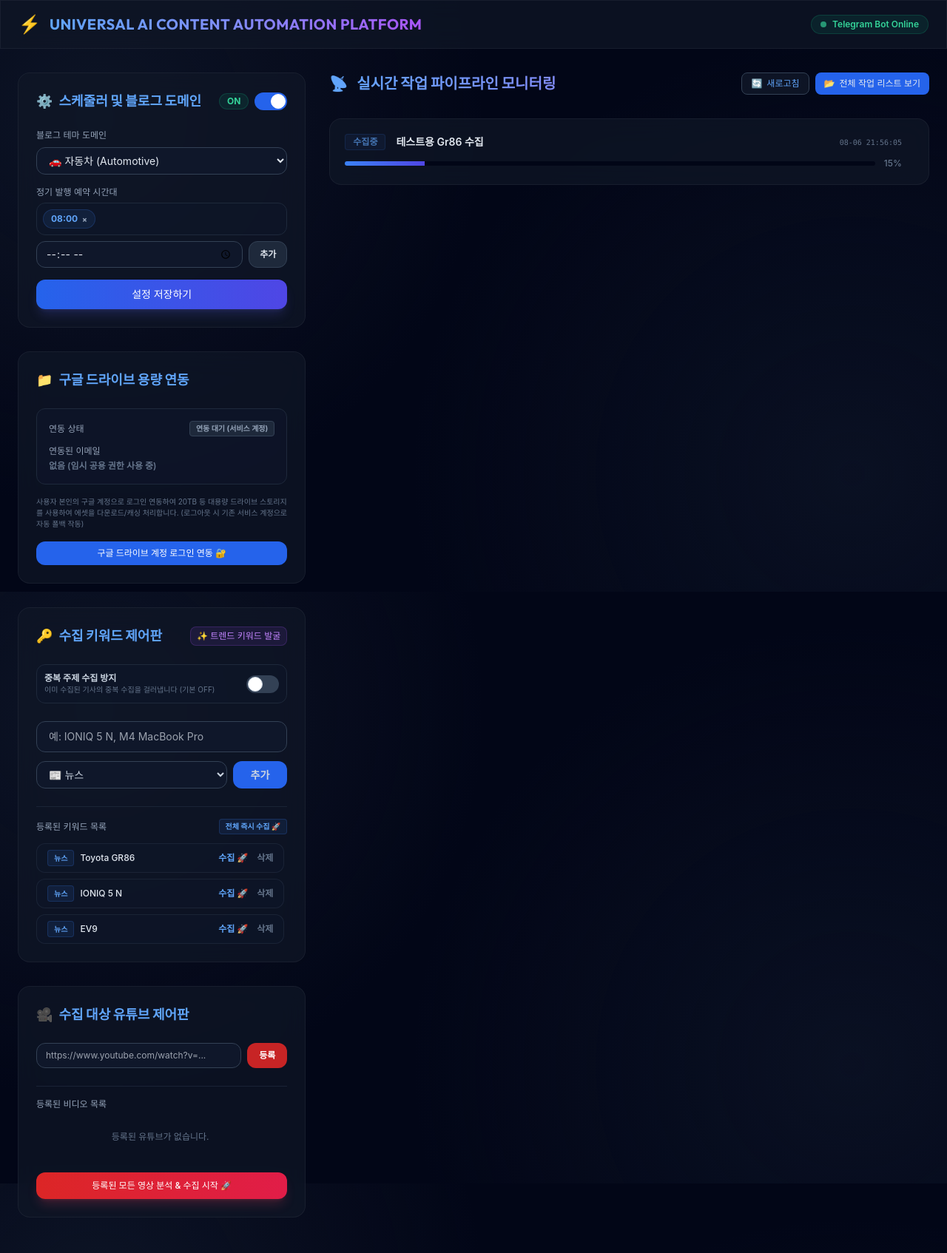
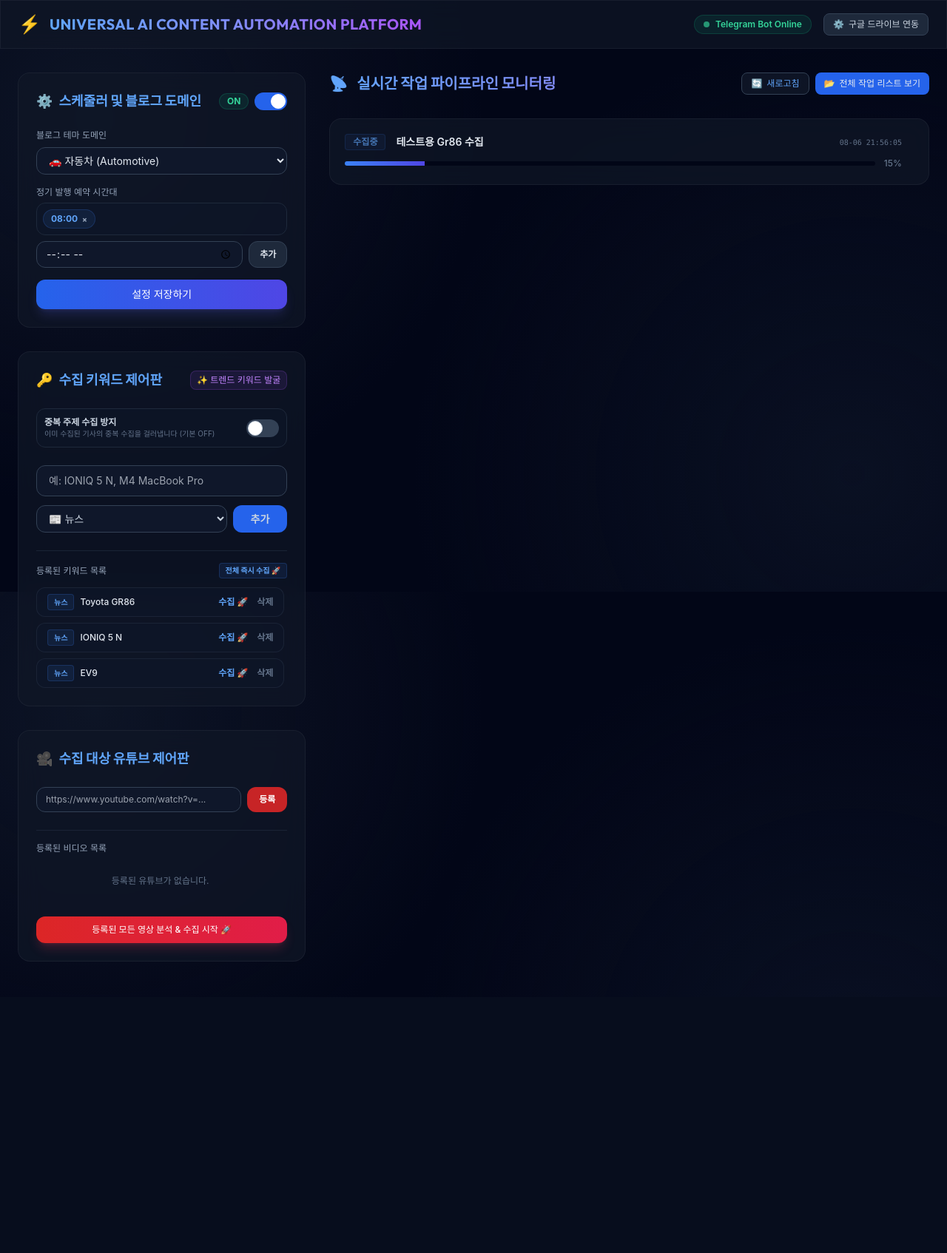
Before and after one commit to hyokuro-hash/auto-car-blog, a FastAPI app: page / in a window 1280 px wide. Shown: the whole page at 74% size. After the commit the page ends 1300 px from the top, so only its background shows below. Run offline with FastAPI, Linux system fonts and the light colour scheme; data that the repository does not hold is empty; parts of the project's set-up code (start-up, migrations or seed data) failed here and were passed over; some libraries are stand-ins or nearby versions.

Commit message:
Feature: 구글 드라이브 연동 설정을 왼쪽 카드에서 제거하고 네비게이션바 우측 상단 톱니바퀴/설정 버튼 및 전용 모달로 이동 반영

```diff
--- a/templates/dashboard.html
+++ b/templates/dashboard.html
@@ -109,6 +109,9 @@
                 <span class="w-2 h-2 mr-2 bg-emerald-400 rounded-full animate-pulse"></span>
                 Telegram Bot Online
             </span>
+            <button onclick="openSettingsModal()" class="flex items-center bg-slate-800 hover:bg-slate-700 text-slate-300 text-xs px-3 py-1.5 rounded-lg border border-slate-700 transition" title="구글 드라이브 연동 설정">
+                <span class="mr-1.5">⚙️</span>구글 드라이브 연동
+            </button>
         </div>
     </nav>
 
@@ -163,40 +166,6 @@
                 </div>
             </div>
 
-            <!-- 1.5 [NEW] Google Drive OAuth Integration Card -->
-            <div class="glass rounded-2xl p-6 space-y-6">
-                <div class="flex justify-between items-center">
-                    <h2 class="text-lg font-semibold font-outfit text-blue-400 flex items-center">
-                        <span class="mr-2">📁</span>구글 드라이브 용량 연동
-                    </h2>
-                </div>
-
-                <div class="space-y-4">
-                    <div id="oauth-status-container" class="bg-slate-900/60 border border-slate-800 p-4 rounded-xl space-y-3">
-                        <div class="flex items-center justify-between">
-                            <span class="text-xs text-slate-400">연동 상태</span>
-                            <span id="oauth-badge" class="text-[10px] font-bold px-2 py-0.5 rounded bg-slate-800 text-slate-400">조회 중...</span>
-                        </div>
-                        <div class="flex flex-col gap-1">
-                            <span class="text-xs text-slate-400">연동된 이메일</span>
-                            <span id="oauth-email-text" class="text-xs font-semibold text-slate-200">-</span>
-                        </div>
-                    </div>
-
-                    <p class="text-[10px] text-slate-500 leading-normal">
-                        사용자 본인의 구글 계정으로 로그인 연동하여 20TB 등 대용량 드라이브 스토리지를 사용하여 에셋을 다운로드/캐싱 처리합니다. (로그아웃 시 기존 서비스 계정으로 자동 폴백 작동)
-                    </p>
-
-                    <div id="oauth-actions">
-                        <button id="btn-oauth-login" onclick="triggerOAuthLogin()" class="w-full bg-blue-600 hover:bg-blue-500 text-white font-medium py-2 px-4 rounded-xl text-xs transition">
-                            구글 드라이브 계정 로그인 연동 🔐
-                        </button>
-                        <button id="btn-oauth-logout" onclick="triggerOAuthDisconnect()" class="w-full bg-rose-500/10 text-rose-400 hover:bg-rose-500/20 border border-rose-500/20 font-medium py-2 px-4 rounded-xl text-xs transition hidden">
-                            구글 드라이브 연동 해제 (로그아웃) 🚪
-                        </button>
-                    </div>
-                </div>
-            </div>
 
             <!-- 2. Keyword Management Card -->
             <div class="glass rounded-2xl p-6 space-y-6">
@@ -455,6 +424,52 @@
 
             <div class="flex justify-end pt-2">
                 <button onclick="closeYoutubeModal()" class="bg-slate-800 hover:bg-slate-700 text-slate-300 text-xs py-2 px-4 rounded-xl transition">
+                    닫기
+                </button>
+            </div>
+        </div>
+    </div>
+
+    <!-- MODAL: Google Drive Settings -->
+    <div id="settings-modal" class="fixed inset-0 z-50 flex items-center justify-center p-4 bg-black/80 hidden opacity-0 transition-opacity duration-300">
+        <div class="glass w-full max-w-md rounded-2xl flex flex-col shadow-2xl p-6 space-y-4 transform scale-95 transition-transform duration-300">
+            <!-- Header -->
+            <div class="flex justify-between items-center border-b border-slate-800 pb-3">
+                <h3 class="text-base font-bold text-slate-100 flex items-center">
+                    <span class="mr-2">⚙️</span>구글 드라이브 연동 설정
+                </h3>
+                <button onclick="closeSettingsModal()" class="text-slate-400 hover:text-white text-xl font-bold">&times;</button>
+            </div>
+
+            <div class="space-y-4">
+                <div id="oauth-status-container" class="bg-slate-900/60 border border-slate-800 p-4 rounded-xl space-y-3">
+                    <div class="flex items-center justify-between">
+                        <span class="text-xs text-slate-400">연동 상태</span>
+                        <span id="oauth-badge" class="text-[10px] font-bold px-2 py-0.5 rounded bg-slate-800 text-slate-400 border border-slate-700">조회 중...</span>
+                    </div>
+                    <div class="flex flex-col gap-1">
+                        <span class="text-xs text-slate-400">연동된 이메일</span>
+                        <span id="oauth-email-text" class="text-xs font-semibold text-slate-200">-</span>
+                    </div>
+                </div>
+
+                <p class="text-xs text-slate-400 leading-normal">
+                    사용자 본인의 구글 계정으로 로그인 연동하여 20TB 등 대용량 드라이브 스토리지를 사용하여 에셋을 다운로드/캐싱 처리합니다. (로그아웃 시 기존 서비스 계정으로 자동 폴백 작동)
+                </p>
+
+                <div id="oauth-actions">
+                    <button id="btn-oauth-login" onclick="triggerOAuthLogin()" class="w-full bg-blue-600 hover:bg-blue-500 text-white font-medium py-2.5 px-4 rounded-xl text-xs transition">
+                        구글 드라이브 계정 로그인 연동 🔐
+                    </button>
+                    <button id="btn-oauth-logout" onclick="triggerOAuthDisconnect()" class="w-full bg-rose-500/10 text-rose-400 hover:bg-rose-500/20 border border-rose-500/20 font-medium py-2.5 px-4 rounded-xl text-xs transition hidden">
+                        구글 드라이브 연동 해제 (로그아웃) 🚪
+                    </button>
+                </div>
+            </div>
+
+            <!-- Footer -->
+            <div class="flex justify-end pt-2 border-t border-slate-800">
+                <button onclick="closeSettingsModal()" class="bg-slate-800 hover:bg-slate-700 text-slate-300 text-xs py-2 px-4 rounded-xl transition">
                     닫기
                 </button>
             </div>
@@ -1699,6 +1714,25 @@
                 showToast("⚠️ 통신 오류 발생", "error");
             }
         }
+
+        function openSettingsModal() {
+            const modal = document.getElementById("settings-modal");
+            modal.classList.remove("hidden");
+            setTimeout(() => {
+                modal.classList.remove("opacity-0");
+                modal.querySelector(".transform").classList.remove("scale-95");
+            }, 50);
+            fetchOAuthStatus();
+        }
+
+        function closeSettingsModal() {
+            const modal = document.getElementById("settings-modal");
+            modal.classList.add("opacity-0");
+            modal.querySelector(".transform").classList.add("scale-95");
+            setTimeout(() => {
+                modal.classList.add("hidden");
+            }, 300);
+        }
     </script>
 </body>
 </html>
```
